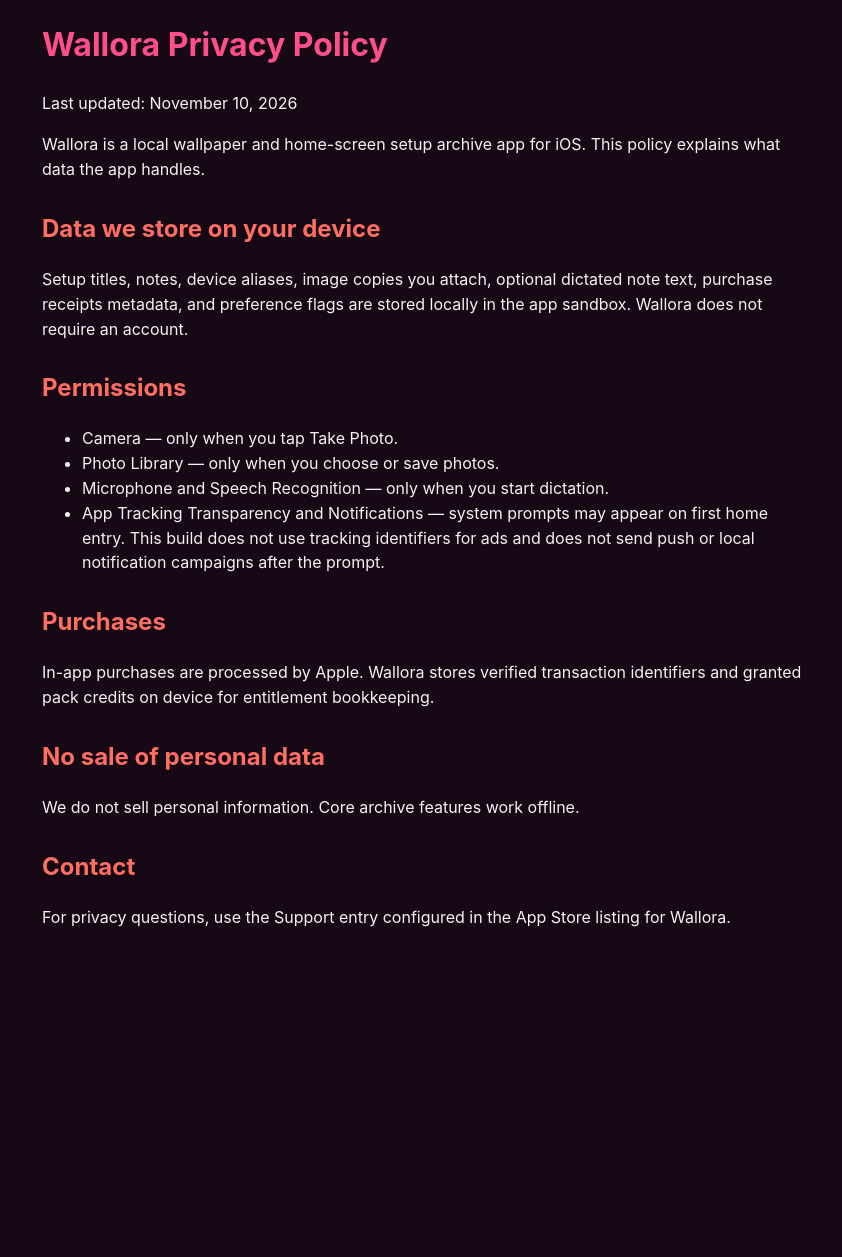
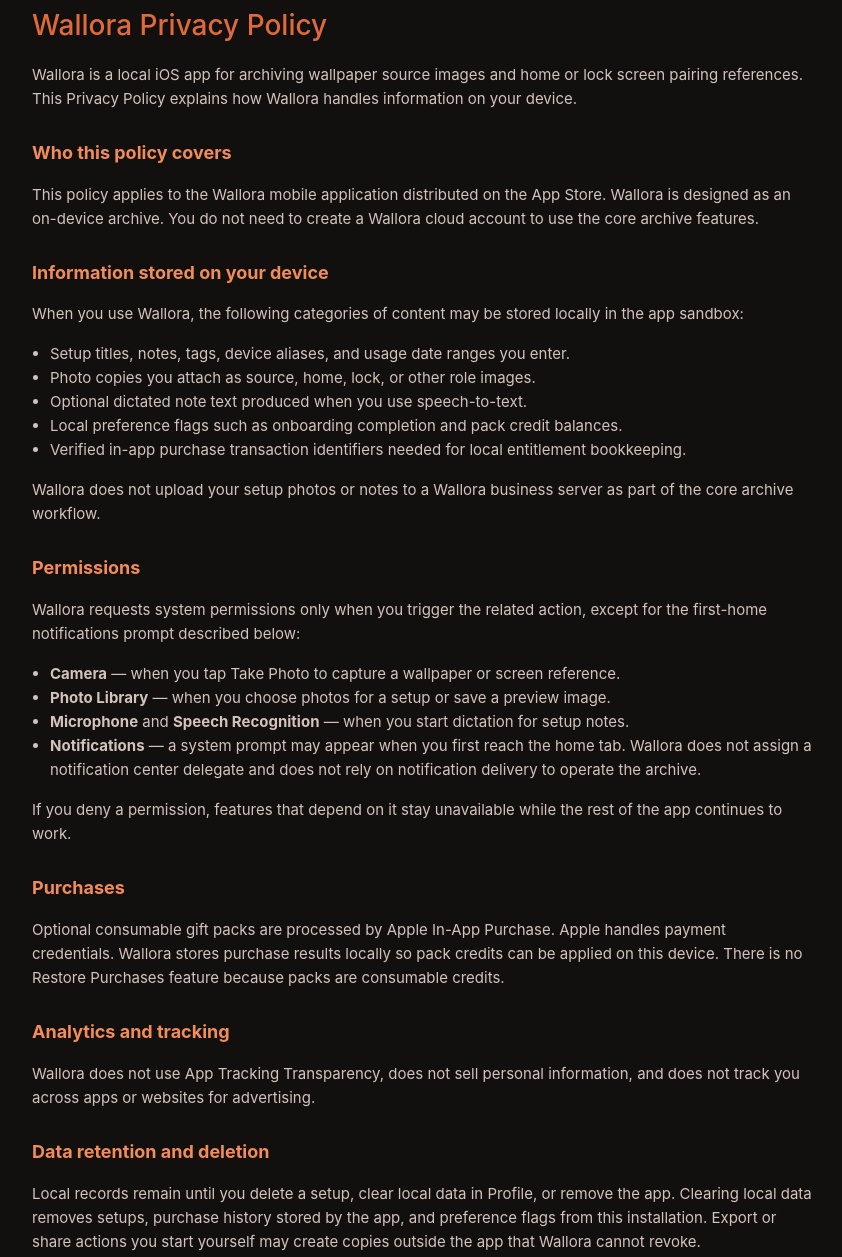
Before and after one commit to xiaofana2024-eng/wallora-legal, a plain HTML site: page privacy.html in a window 1280 px wide. Shown: the part 33-1290 px from the top of the page, without its empty margins (218-1060 px from the left). Before the commit the page ends 1043 px from the top, so only its background shows below. Drawn offline with Linux system fonts and the light colour scheme.

Commit message:
Update Wallora Privacy, Terms, and Support pages

```diff
--- a/privacy.html
+++ b/privacy.html
@@ -5,31 +5,58 @@
 <meta name="viewport" content="width=device-width, initial-scale=1" />
 <title>Wallora Privacy Policy</title>
 <style>
-body{font-family:-apple-system,BlinkMacSystemFont,Segoe UI,Roboto,Helvetica,Arial,sans-serif;margin:0;background:#160814;color:#F8F0F4;line-height:1.55}
-main{max-width:760px;margin:0 auto;padding:32px 20px 64px}
-h1{color:#FF4F8B} h2{margin-top:28px;color:#FF6F61} a{color:#FF4F8B}
+body{font-family:-apple-system,BlinkMacSystemFont,"Segoe UI",Roboto,Helvetica,Arial,sans-serif;margin:0;background:#12100F;color:#F5EBE6;line-height:1.6}
+main{max-width:780px;margin:0 auto;padding:36px 20px 72px}
+h1{color:#E06A3B;font-size:28px;margin:0 0 12px;font-weight:500}
+h2{margin-top:28px;color:#F28C58;font-size:18px}
+p,li{color:#D4C3BC;font-size:15px}
+ul{padding-left:18px}
+a{color:#E06A3B}
 </style>
 </head>
 <body>
 <main>
 <h1>Wallora Privacy Policy</h1>
-<p>Last updated: November 10, 2026</p>
-<p>Wallora is a local wallpaper and home-screen setup archive app for iOS. This policy explains what data the app handles.</p>
-<h2>Data we store on your device</h2>
-<p>Setup titles, notes, device aliases, image copies you attach, optional dictated note text, purchase receipts metadata, and preference flags are stored locally in the app sandbox. Wallora does not require an account.</p>
+<p>Wallora is a local iOS app for archiving wallpaper source images and home or lock screen pairing references. This Privacy Policy explains how Wallora handles information on your device.</p>
+
+<h2>Who this policy covers</h2>
+<p>This policy applies to the Wallora mobile application distributed on the App Store. Wallora is designed as an on-device archive. You do not need to create a Wallora cloud account to use the core archive features.</p>
+
+<h2>Information stored on your device</h2>
+<p>When you use Wallora, the following categories of content may be stored locally in the app sandbox:</p>
+<ul>
+<li>Setup titles, notes, tags, device aliases, and usage date ranges you enter.</li>
+<li>Photo copies you attach as source, home, lock, or other role images.</li>
+<li>Optional dictated note text produced when you use speech-to-text.</li>
+<li>Local preference flags such as onboarding completion and pack credit balances.</li>
+<li>Verified in-app purchase transaction identifiers needed for local entitlement bookkeeping.</li>
+</ul>
+<p>Wallora does not upload your setup photos or notes to a Wallora business server as part of the core archive workflow.</p>
+
 <h2>Permissions</h2>
+<p>Wallora requests system permissions only when you trigger the related action, except for the first-home notifications prompt described below:</p>
 <ul>
-<li>Camera — only when you tap Take Photo.</li>
-<li>Photo Library — only when you choose or save photos.</li>
-<li>Microphone and Speech Recognition — only when you start dictation.</li>
-<li>App Tracking Transparency and Notifications — system prompts may appear on first home entry. This build does not use tracking identifiers for ads and does not send push or local notification campaigns after the prompt.</li>
+<li><strong>Camera</strong> — when you tap Take Photo to capture a wallpaper or screen reference.</li>
+<li><strong>Photo Library</strong> — when you choose photos for a setup or save a preview image.</li>
+<li><strong>Microphone</strong> and <strong>Speech Recognition</strong> — when you start dictation for setup notes.</li>
+<li><strong>Notifications</strong> — a system prompt may appear when you first reach the home tab. Wallora does not assign a notification center delegate and does not rely on notification delivery to operate the archive.</li>
 </ul>
+<p>If you deny a permission, features that depend on it stay unavailable while the rest of the app continues to work.</p>
+
 <h2>Purchases</h2>
-<p>In-app purchases are processed by Apple. Wallora stores verified transaction identifiers and granted pack credits on device for entitlement bookkeeping.</p>
-<h2>No sale of personal data</h2>
-<p>We do not sell personal information. Core archive features work offline.</p>
+<p>Optional consumable gift packs are processed by Apple In-App Purchase. Apple handles payment credentials. Wallora stores purchase results locally so pack credits can be applied on this device. There is no Restore Purchases feature because packs are consumable credits.</p>
+
+<h2>Analytics and tracking</h2>
+<p>Wallora does not use App Tracking Transparency, does not sell personal information, and does not track you across apps or websites for advertising.</p>
+
+<h2>Data retention and deletion</h2>
+<p>Local records remain until you delete a setup, clear local data in Profile, or remove the app. Clearing local data removes setups, purchase history stored by the app, and preference flags from this installation. Export or share actions you start yourself may create copies outside the app that Wallora cannot revoke.</p>
+
+<h2>Children</h2>
+<p>Wallora is intended for a general audience that can manage personal photos and device settings. Do not submit sensitive information about children through screenshots or notes.</p>
+
 <h2>Contact</h2>
-<p>For privacy questions, use the Support entry configured in the App Store listing for Wallora.</p>
+<p>For privacy questions about Wallora, use the support channel listed on the App Store product page for Wallora.</p>
 </main>
 </body>
 </html>
```
Also changed, not shown: index.html (+5 -4 lines), support.html (added, +23 -0 lines), terms.html (+40 -15 lines).
